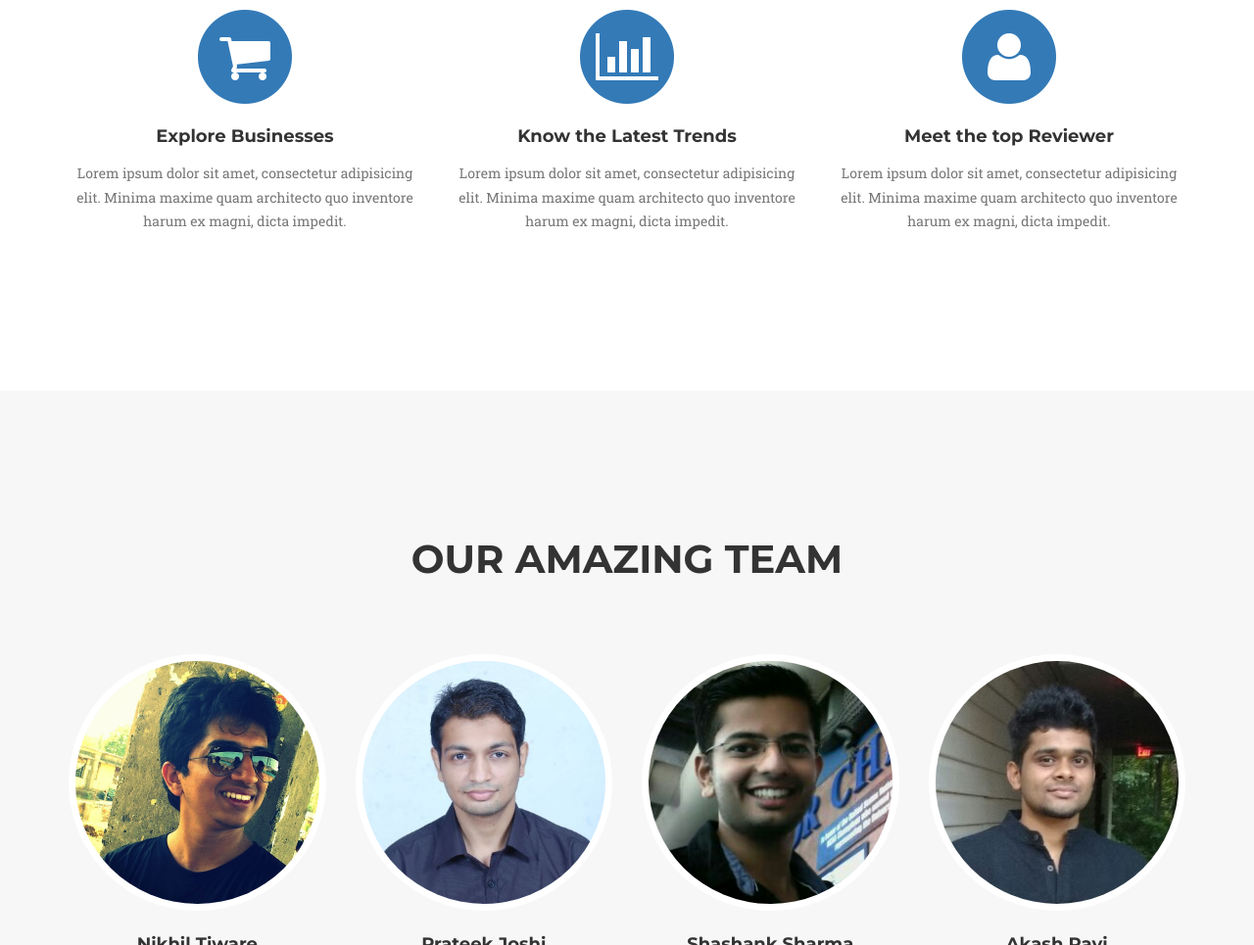
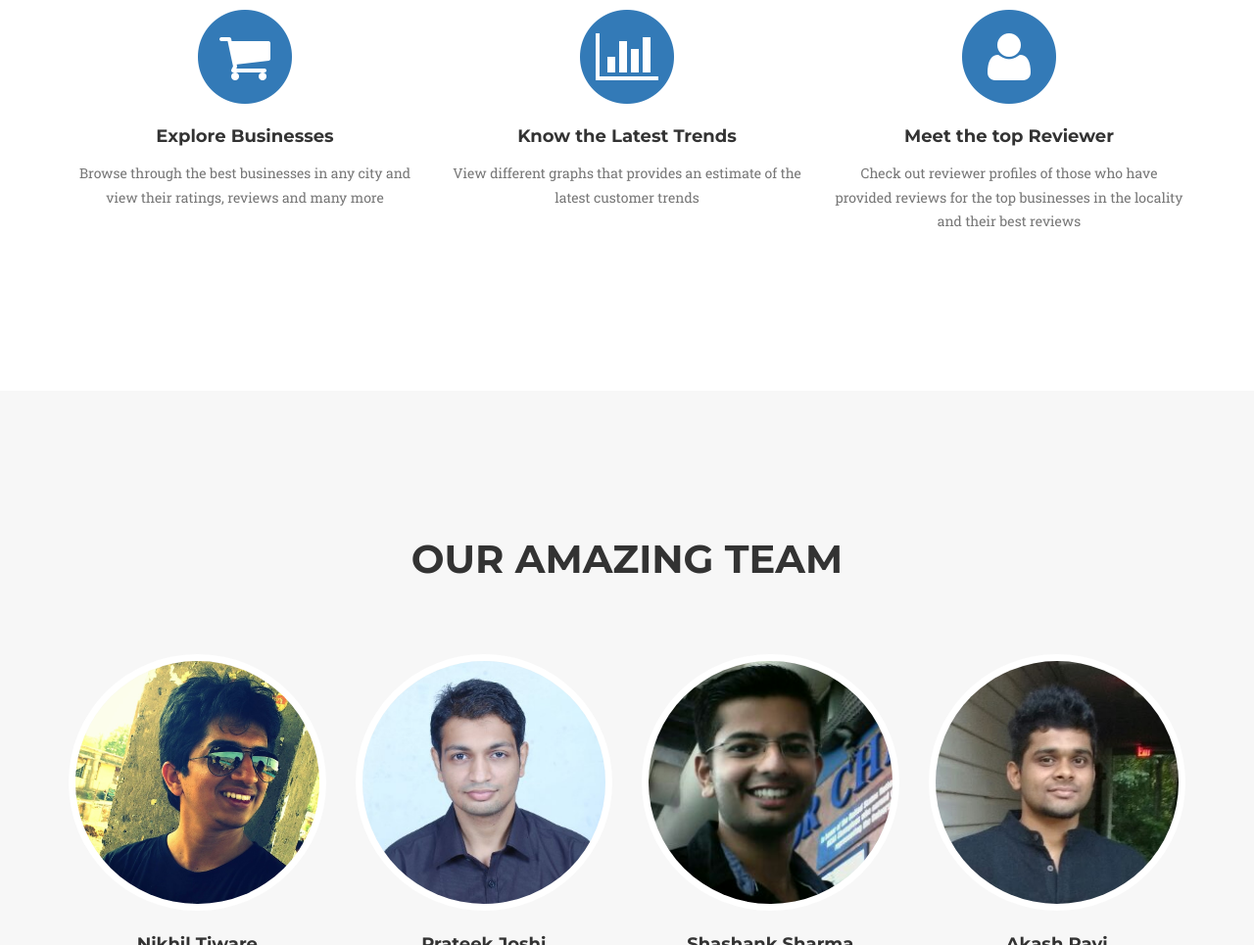
Before and after one commit to nikhiltiware/Business-Explorer, a plain HTML site: page index.html at #!/home in a window 1280 px wide. Shown: the part 1051-2016 px from the top of the page at 98% size. Drawn offline with nearby package versions, Linux system fonts and the light colour scheme; a web font is replaced by a local one.

Commit message:
frontpage details edited

```diff
--- a/modules/partial-home.html
+++ b/modules/partial-home.html
@@ -21,7 +21,7 @@
                         <i class="fa fa-shopping-cart fa-stack-1x fa-inverse"></i>
                     </span>
                     <h4 class="service-heading">Explore Businesses</h4>
-                    <p class="text-muted">Lorem ipsum dolor sit amet, consectetur adipisicing elit. Minima maxime quam architecto quo inventore harum ex magni, dicta impedit.</p>
+                    <p class="text-muted">Browse through the best businesses in any city and view their ratings, reviews and many more</p>
                 </div>
                 <div class="col-md-4 mouse-pointer">
                     <span class="fa-stack fa-4x" ng-click="validateLocation(2)">
@@ -29,7 +29,7 @@
                         <i class="fa fa-bar-chart fa-stack-1x fa-inverse"></i>
                     </span>
                     <h4 class="service-heading">Know the Latest Trends</h4>
-                    <p class="text-muted">Lorem ipsum dolor sit amet, consectetur adipisicing elit. Minima maxime quam architecto quo inventore harum ex magni, dicta impedit.</p>
+                    <p class="text-muted">View different graphs that provides an estimate of the latest customer trends </p>
                 </div>
                 <div class="col-md-4 mouse-pointer">
                     <span class="fa-stack fa-4x" ng-click="validateLocation(3)">
@@ -37,7 +37,7 @@
                         <i class="fa fa-user fa-stack-1x fa-inverse"></i>
                     </span>
                     <h4 class="service-heading">Meet the top Reviewer</h4>
-                    <p class="text-muted">Lorem ipsum dolor sit amet, consectetur adipisicing elit. Minima maxime quam architecto quo inventore harum ex magni, dicta impedit.</p>
+                    <p class="text-muted">Check out reviewer profiles of those who have provided reviews for the top businesses in the locality and their best reviews</p>
                 </div>
             </div>
         </div>
```
